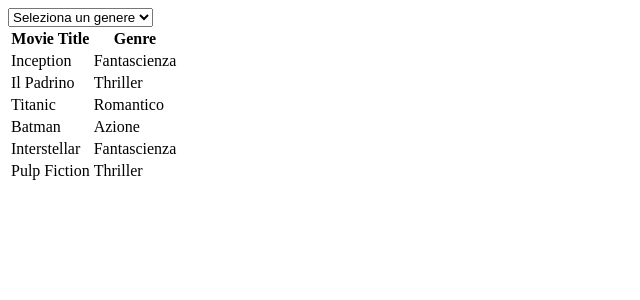
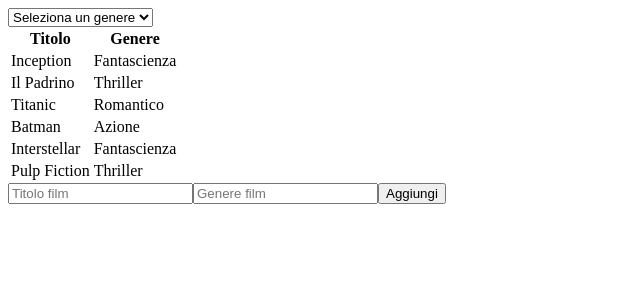
Before and after one commit to vmqxdv/react-movie-filter, a React (Vite) app: page / in a window 1280 px wide. Shown: the top 300 px of the page, without its empty margins (0-640 px from the left). Built offline with nearby package versions, Linux system fonts and the light colour scheme.

Commit message:
feat: Aggiunto funzione per aggiungere film alla lista

```diff
--- a/src/App.jsx
+++ b/src/App.jsx
@@ -5,6 +5,8 @@ export default function App() {
 
   const [movieList, setMovieList] = useState(movieData);
   const [filteredMovieList, setFilteredMovieList] = useState(movieData);
+  const [newMovieTitle, setNewMovieTitle] = useState('');
+  const [newMovieGenre, setNewMovieGenre] = useState('');
   const [movieGenre, setMovieGenre] = useState('');
 
 
@@ -27,9 +29,20 @@ export default function App() {
   useEffect(() => {
     if (movieGenre === '') return setFilteredMovieList(movieList);
 
-    const filteredList = movieList.filter(movie => movie.genre === movieGenre);
+    const filteredList = movieList.filter(movie => movie.genre.toLowerCase() === movieGenre.toLowerCase());
     setFilteredMovieList(filteredList);
   }, [movieGenre, movieList]);
+
+
+  const addNewMovie = (event) => {
+    event.preventDefault();
+
+    if ([newMovieTitle, newMovieGenre].some(element => element.trim() === '')) return alert(`Input non valido`);
+
+    setMovieList([...movieList, { title: newMovieTitle, genre: newMovieGenre }]);
+    setNewMovieTitle('');
+    setNewMovieGenre('');
+  };
 
 
   return (
@@ -46,8 +59,8 @@ export default function App() {
         <table>
           <thead>
             <tr>
-              <th>Movie Title</th>
-              <th>Genre</th>
+              <th>Titolo</th>
+              <th>Genere</th>
             </tr>
           </thead>
           <tbody>
@@ -56,6 +69,14 @@ export default function App() {
         </table>
       </div>
 
+      <div>
+        <form onSubmit={addNewMovie}>
+          <input type="title" value={newMovieTitle} placeholder='Titolo film' onChange={e => setNewMovieTitle(e.target.value)}/>
+          <input type="genre" value={newMovieGenre} placeholder='Genere film' onChange={e => setNewMovieGenre(e.target.value)}/>
+          <button type="submit">Aggiungi</button>
+        </form>
+      </div>
+
     </main>
   )
 };
```
